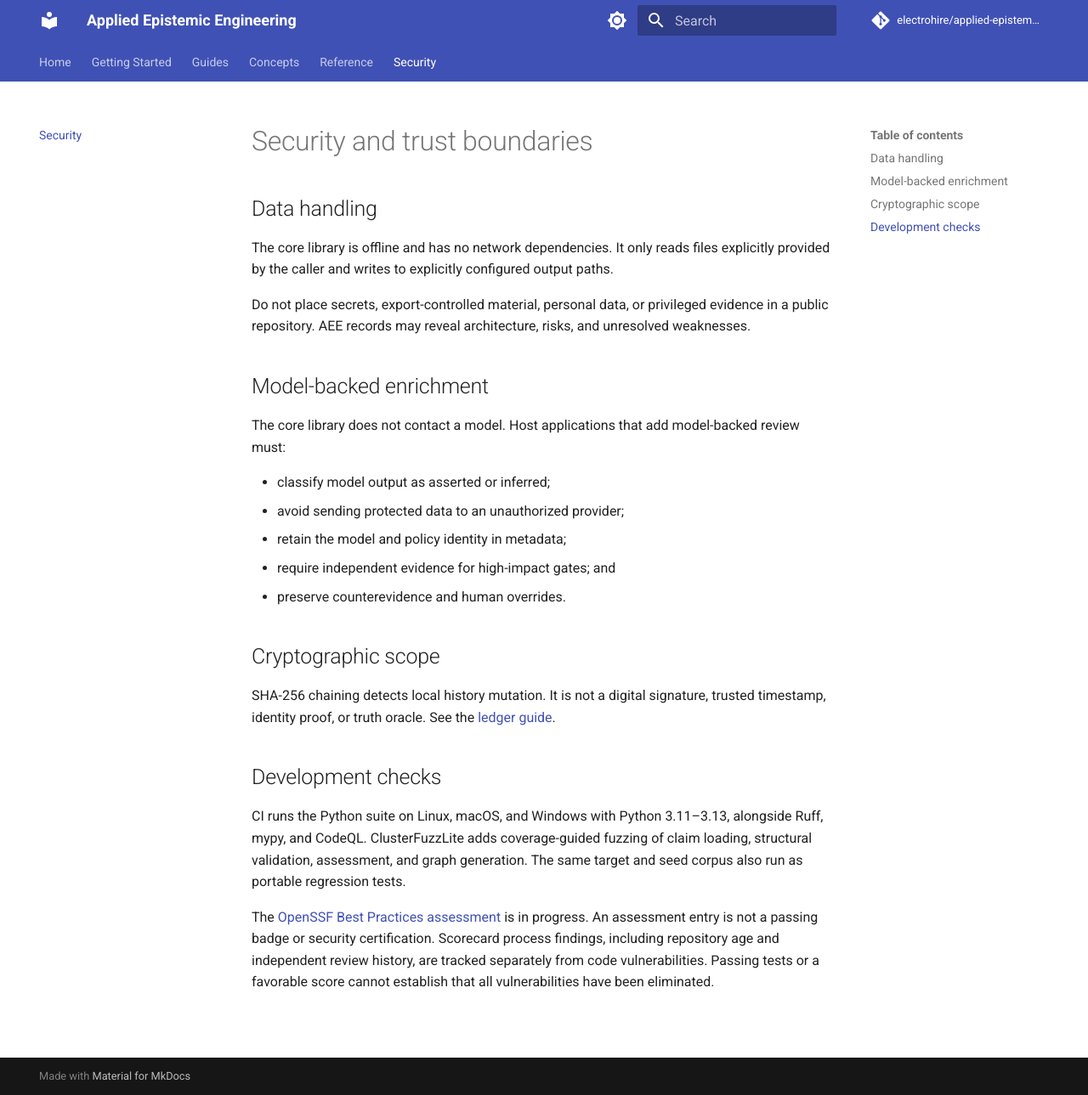
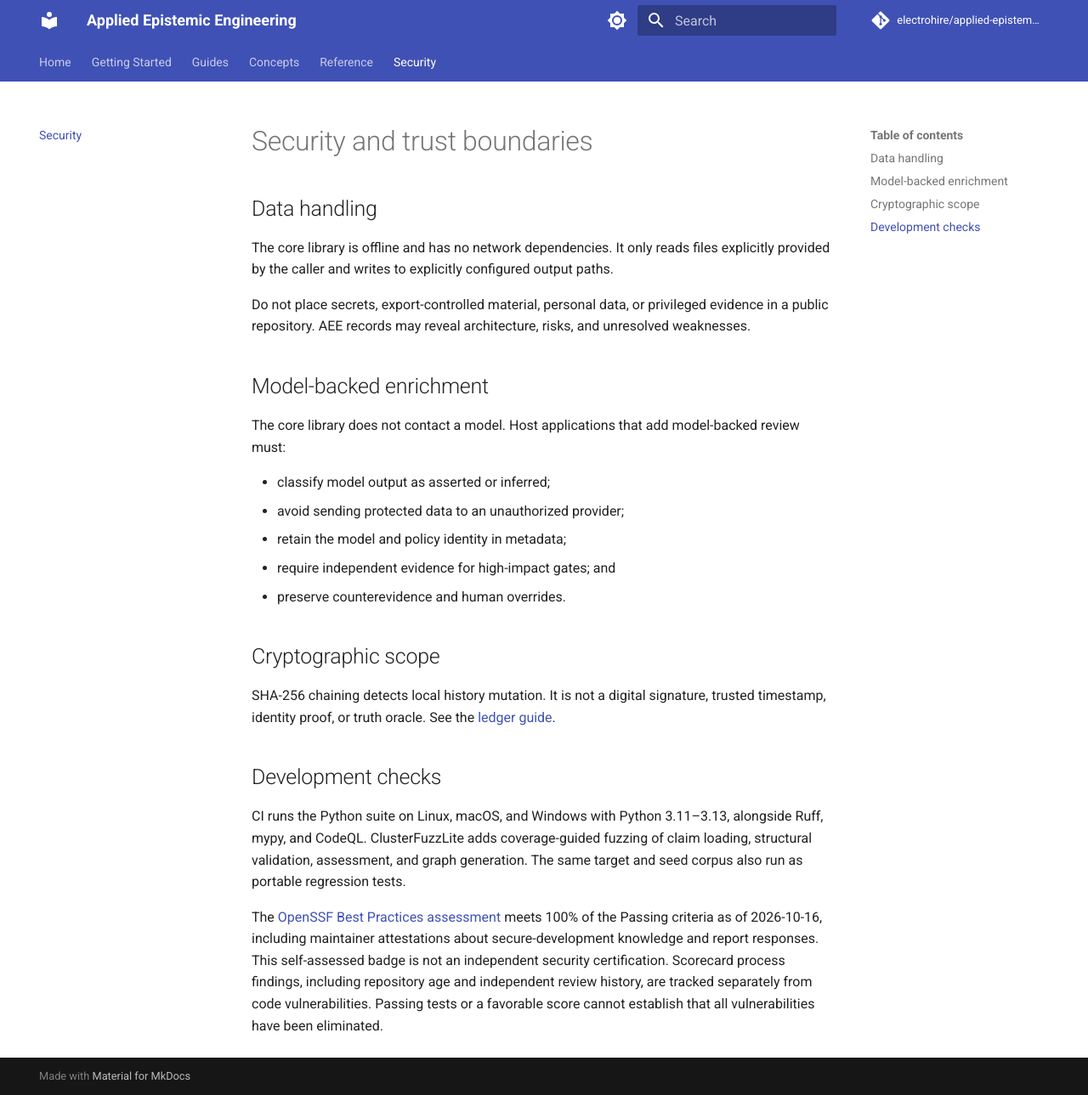
Before and after one commit to electrohire/applied-epistemic-engineering, an MkDocs documentation site: the page built from docs/security.md, in a window 1280 px wide and 1289 px high. Shown: the whole window at 85% size. Built offline with MkDocs 1.6.1 and Material for MkDocs 9.7.7, drawn with Linux system fonts in a browser that asks for light colours; comment, search, counter and statistics services are not loaded.

Commit message:
Record the earned OpenSSF Best Practices Passing badge (#55)
* Record the earned OpenSSF Best Practices Passing assessment

Assisted-by: Codex (GPT-6)

* Update security guide to match the saved Passing assessment

Assisted-by: Codex (GPT-6)

```diff
--- a/docs/security.md
+++ b/docs/security.md
@@ -31,8 +31,10 @@ of claim loading, structural validation, assessment, and graph generation.
 The same target and seed corpus also run as portable regression tests.
 
 The [OpenSSF Best Practices assessment](https://www.bestpractices.dev/en/projects/15598)
-is in progress. An assessment entry is not a passing badge or security
-certification. Scorecard process findings, including repository age and
+meets 100% of the Passing criteria as of 2026-10-16, including maintainer
+attestations about secure-development knowledge and report responses. This
+self-assessed badge is not an independent security certification. Scorecard
+process findings, including repository age and
 independent review history, are tracked separately from code vulnerabilities.
 Passing tests or a favorable score cannot establish that all vulnerabilities
 have been eliminated.
```
Also changed, not shown: README.md (+1 -1 lines).
